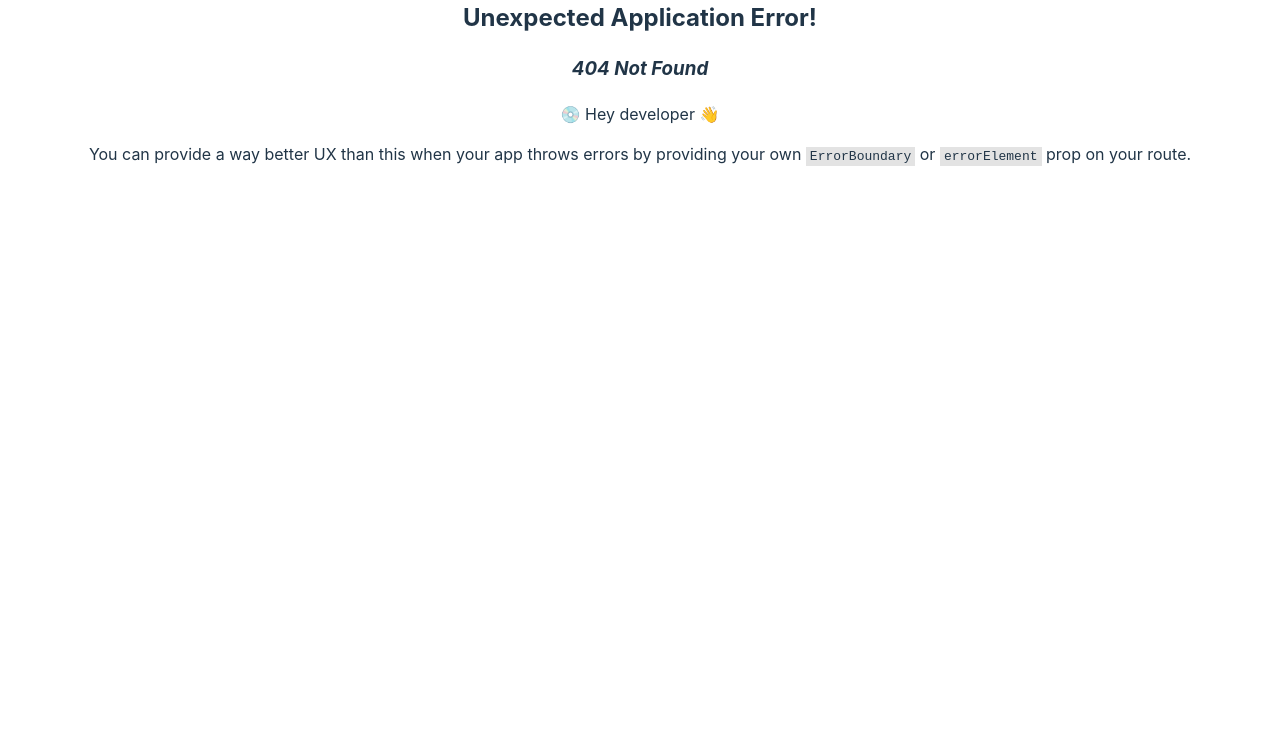
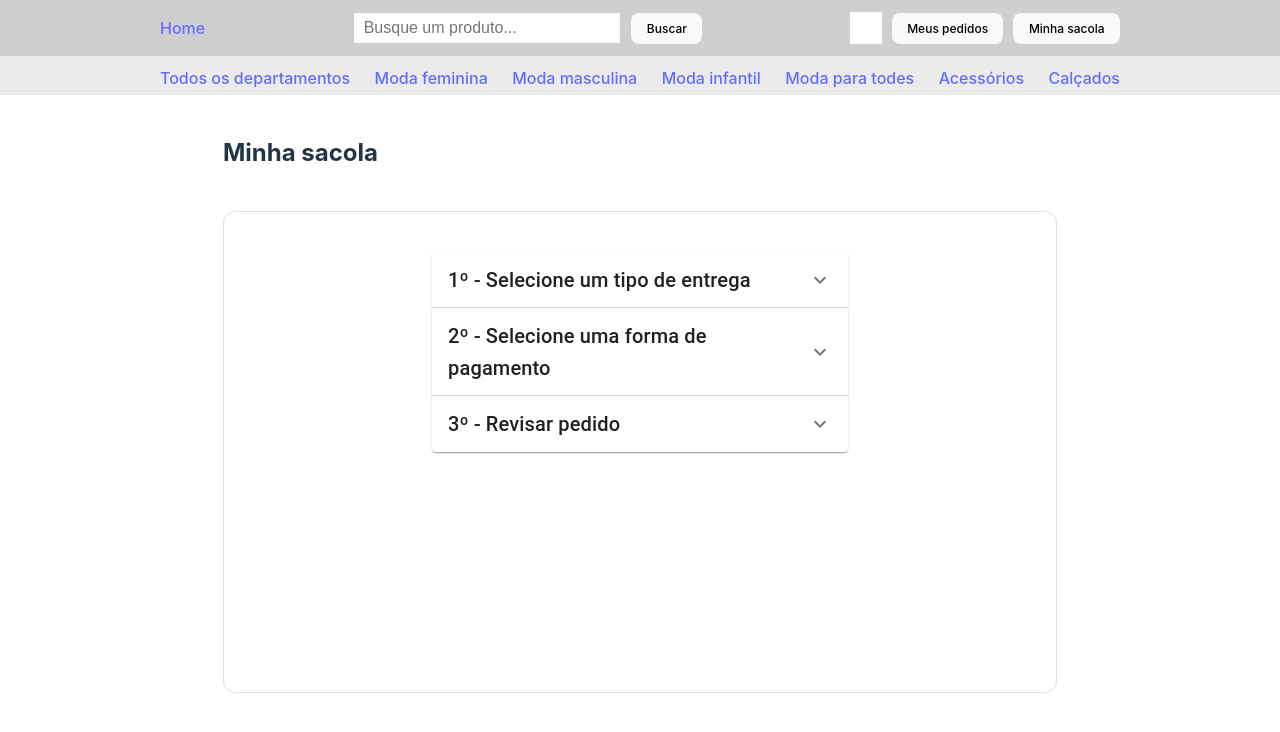
Before and after one commit to osCappuccinos/Projeto-II, a React (Vite) app: page /checkout2 in a window 1280 px wide. Before the commit this address had no page. Shown: the top 732 px of the page. Built offline with nearby package versions, Linux system fonts and the light colour scheme.

Commit message:
[feature/ui-sketch] added "select shipping method" to checkout2 page

```diff
--- /dev/null
+++ b/src/components/deliveryInfoCheckout/deliveryInfoCheckout.css
@@ -0,0 +1,17 @@
+.smaller-container{
+    text-align: left;
+}
+
+.css-ahj2mt-MuiTypography-root {
+    font-weight: 400;
+    font-size: 0.8em !important;
+
+}
+
+.addNewAddress{
+    color:darkgray;
+}
+
+#demo-radio-buttons-group-label2{
+    margin-top:40px;
+}
--- /dev/null
+++ b/src/components/deliveryInfoCheckout/deliveryInfoCheckout.jsx
@@ -0,0 +1,72 @@
+import "./deliveryInfoCheckout.css"
+import Accordion from '@mui/material/Accordion';
+import AccordionSummary from '@mui/material/AccordionSummary';
+import AccordionDetails from '@mui/material/AccordionDetails';
+import Typography from '@mui/material/Typography';
+import ExpandMoreIcon from '@mui/icons-material/ExpandMore';
+import Radio from '@mui/material/Radio';
+import RadioGroup from '@mui/material/RadioGroup';
+import FormControlLabel from '@mui/material/FormControlLabel';
+import FormControl from '@mui/material/FormControl';
+import FormLabel from '@mui/material/FormLabel';
+
+function DeliveryInfoCheckout(props) {
+    return (
+        <div className="smaller-container">
+            <Accordion>
+                <AccordionSummary
+                    expandIcon={<ExpandMoreIcon />}
+                    aria-controls="panel1a-content"
+                    id="panel1a-header"
+                    >
+                    <Typography variant="h6">1º - Selecione um tipo de entrega</Typography>
+                </AccordionSummary>
+                <AccordionDetails>
+                    <FormControl>
+                        <FormLabel id="demo-radio-buttons-group-label">Receber no endereço:</FormLabel>
+                        <RadioGroup
+                            aria-labelledby="demo-radio-buttons-group-label"
+                            name="radio-buttons-group"
+                            className="radiogroup"
+                        >
+                            <FormControlLabel className="address" value="Lucas de Oliveira" control={<Radio />} label="Lucas de Oliveira, av. Mister Hull, s/n - Pici - CEP 60455-760 - Fortaleza - CE" />
+                            <Typography className="addNewAddress" variant="caption">+ Adicionar novo endereço</Typography>
+                            <FormLabel id="demo-radio-buttons-group-label">Retirar na loja:</FormLabel>
+                            <FormControlLabel className="address" value="Loja1" control={<Radio />} label="Loja Iracema, av. Mister Hull, s/n - Pici - CEP 60455-760 - Fortaleza - CE" />
+                        </RadioGroup>
+                    </FormControl>
+                </AccordionDetails>
+            </Accordion>
+            <Accordion>
+                <AccordionSummary
+                    expandIcon={<ExpandMoreIcon />}
+                    aria-controls="panel1a-content"
+                    id="panel1a-header"
+                    >
+                    <Typography variant="h6">2º - Selecione uma forma de pagamento</Typography>
+                </AccordionSummary>
+                <AccordionDetails>
+                    <Typography>
+                        Receber no endereço
+                    </Typography>
+                </AccordionDetails>
+            </Accordion>
+            <Accordion>
+                <AccordionSummary
+                    expandIcon={<ExpandMoreIcon />}
+                    aria-controls="panel1a-content"
+                    id="panel1a-header"
+                    >
+                    <Typography variant="h6">3º - Revisar pedido</Typography>
+                </AccordionSummary>
+                <AccordionDetails>
+                    <Typography>
+                        Receber no endereço
+                    </Typography>
+                </AccordionDetails>
+            </Accordion>
+        </div>
+    );
+}
+
+export default DeliveryInfoCheckout;
--- a/src/pages/Checkout/Checkout_1.jsx
+++ b/src/pages/Checkout/Checkout1.jsx
@@ -1,10 +1,10 @@
 import React, { useEffect, useState } from 'react';
-import "./Checkout_1.css"
+import "./Checkout1.css"
 import ShoppingBagProductDetails from '../../components/shoppingBagProductDetails/shoppingBagProductDetails';
 import ShippingInfoCheckout from '../../components/shippingInfoCheckout/shippingInfoCheckout';
 import ProductPriceCheckout from '../../components/productPriceCheckout/productPriceCheckout';
 
-const Checkout_1 = (props) => {
+const Checkout1 = (props) => {
 
     return (
         <div className="container">
@@ -23,7 +23,7 @@ const Checkout_1 = (props) => {
                         price="80.75"
                         installments="5"
                     />
-                    <button>Continuar pedido</button>
+                    <button><a href='/checkout2/'>Continuar pedido</a></button>
                 </div>
                 <p className="keep-buying">Continuar comprando</p>
 
@@ -32,4 +32,4 @@ const Checkout_1 = (props) => {
     );
 }
 
-export default Checkout_1;
+export default Checkout1;
--- /dev/null
+++ b/src/pages/Checkout/Checkout2.css
@@ -0,0 +1,35 @@
+.container{
+    display: flex;
+    flex-direction: column;
+    align-items: center;
+    height: 100%;
+}
+
+.container h2{
+    margin-top: 40px;
+    margin-right: auto;
+    margin-bottom: 40px;
+}
+
+.container button{
+    width: 100%;
+}
+
+.checkout-container{
+    display:flex;
+    flex-direction: column;
+    justify-content: flex-start;
+    align-items: center;
+    border-radius: 12px;
+    border: 1px solid #DFDFDF;
+    width: 65vw;
+    min-height: 60vh;
+    height:fit-content;
+}
+
+.smaller-container1{
+    margin-top:40px;
+    width: 50%;
+    display: flex;
+    flex-direction: column;
+}
--- /dev/null
+++ b/src/pages/Checkout/Checkout2.jsx
@@ -0,0 +1,21 @@
+import "./Checkout2.css"
+import Accordion from '@mui/material/Accordion';
+import AccordionSummary from '@mui/material/AccordionSummary';
+import AccordionDetails from '@mui/material/AccordionDetails';
+import Typography from '@mui/material/Typography';
+import ExpandMoreIcon from '@mui/icons-material/ExpandMore';
+import DeliveryInfoCheckout from "../../components/deliveryInfoCheckout/deliveryInfoCheckout";
+
+const Checkout2 = (props) => {
+
+    return (
+        <div className="container">
+            <h2>Minha sacola</h2>
+            <div className="checkout-container">
+                <DeliveryInfoCheckout/>
+            </div>
+        </div>
+    );
+}
+
+export default Checkout2;
```
Also changed, not shown: src/router.jsx (+9 -2 lines), src/pages/Checkout/Checkout1.css (renamed from src/pages/Checkout/Checkout_1.css).
